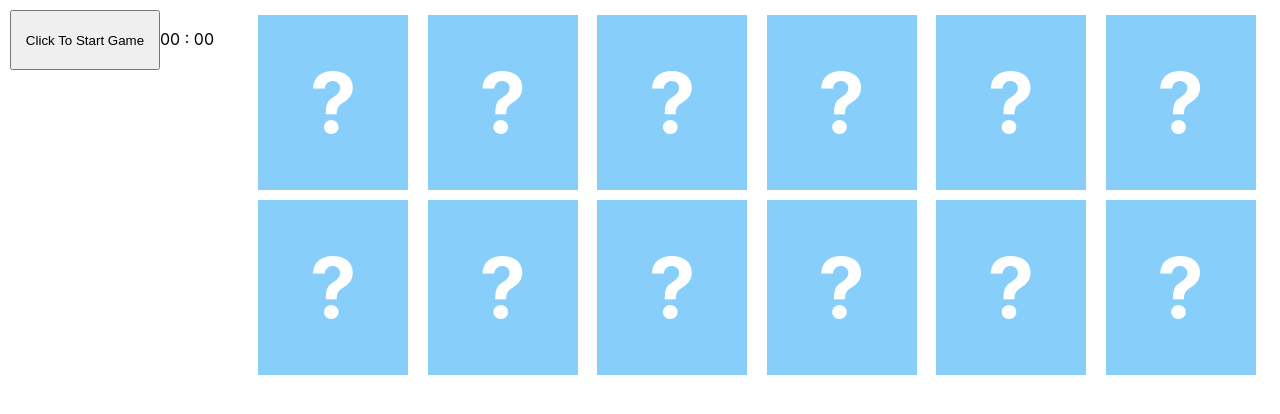
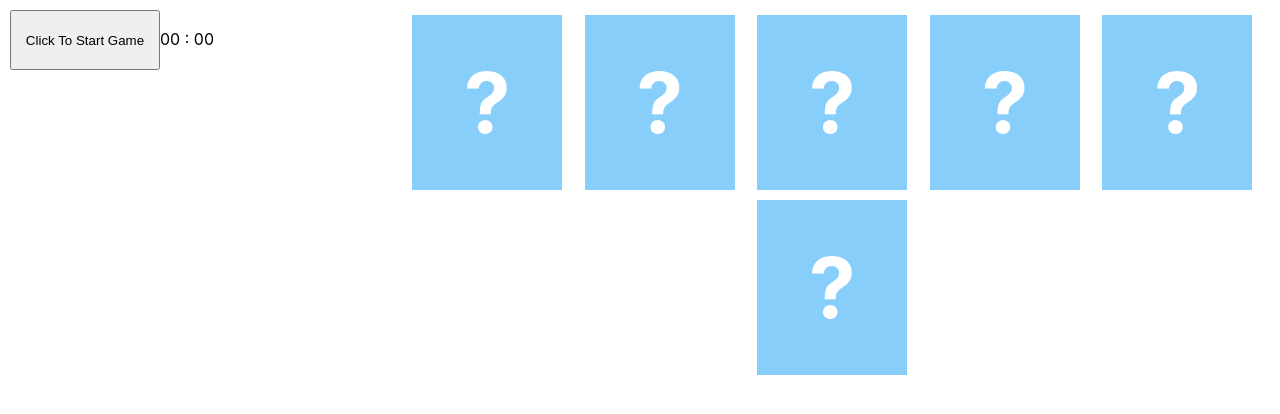
Before and after one commit to heyysh/tiny_games, a React (Create React App) app: page / in a window 1280 px wide. Shown: the top 414 px of the page. Built offline with nearby package versions, Linux system fonts and the light colour scheme.

Commit message:
structure refined: set index as parent component and add Playground as sibling with Sidebar

```diff
--- a/src/Games/CardFlip/components/Card.tsx
+++ b/src/Games/CardFlip/components/Card.tsx
@@ -4,17 +4,17 @@ type TCard = {
   idx: number;
   isOpen: boolean;
   isMatch: boolean;
-  avoidAllAction: boolean;
+  pauseInteraction: boolean;
   char: string;
   handleCardClick: (idx: number, char: string) => void;
 }
 
 const Card = (props: TCard) => {
-  const { idx, isOpen, isMatch, avoidAllAction, char, handleCardClick } = props;
+  const { idx, isOpen, isMatch, pauseInteraction, char, handleCardClick } = props;
 
   return (
     <CardStyle.CardContainer isOpen={isOpen} isMatch={isMatch}>
-      <CardStyle.CardBody onClick={() => (!avoidAllAction && !isOpen && !isMatch) && handleCardClick(idx, char)}>
+      <CardStyle.CardBody onClick={() => (!pauseInteraction && !isOpen && !isMatch) && handleCardClick(idx, char)}>
         <CardStyle.CardBack>?</CardStyle.CardBack>
         <CardStyle.CardFront isOpen={isOpen} isMatch={isMatch}>{char}</CardStyle.CardFront>
       </CardStyle.CardBody>
--- /dev/null
+++ b/src/Games/CardFlip/components/Playground.tsx
@@ -0,0 +1,88 @@
+import { useState, useEffect, useRef } from 'react';
+import * as PlaygroundStyle from './PlaygroundStyle';
+import Card from './Card';
+import { getRandomPairCardList } from './helpers';
+
+type TPlaygroundProps = {
+  isPlaying: boolean;
+}
+
+type TCardListState = {
+  char: string;
+  isOpen: boolean;
+  isMatch: boolean;
+}
+
+export default function Playground(props: TPlaygroundProps): JSX.Element {
+  const { isPlaying } = props;
+  const pairNum = 3;
+  const [cardList, setCardList] = useState<TCardListState[]>([]);
+  const openingCard = useRef('');
+  const matchedCardCount = useRef(0);
+  const [pauseInteraction, setPauseInteraction] = useState<boolean>(false);
+
+  const handleCardClick = (idx: number, char: string) => {
+    const isFlipFirstCard = openingCard.current === '';
+    const isMatchFlip = char === openingCard.current;
+    openingCard.current = openingCard.current ? '' : char;
+
+    handleCardOpen(idx, isMatchFlip);
+    if (isMatchFlip) matchedCardCount.current++;
+    if (!isFlipFirstCard) {
+      setPauseInteraction(true);
+      setTimeout(() => {
+        !isFlipFirstCard && handleCardResult(idx);
+        setPauseInteraction(false);
+      }, 1000);
+    }
+  }
+
+  const handleCardOpen = (idx: number, isMatchFlip: boolean) => {
+    setCardList((prev) => {
+      return prev.map((prevItem, prevIdx) => {
+        if (idx !== prevIdx) {
+          if (!prevItem.isOpen) return prevItem;
+          return {...prevItem, isOpen: true, isMatch: isMatchFlip};
+        }
+        return {...prevItem, isOpen: true, isMatch: isMatchFlip};
+      });
+    })
+  }
+
+  const handleCardResult = (idx: number) => {
+    setCardList((prev) => {
+      return prev.map((prevItem, prevIdx) => {
+        if (idx !== prevIdx) {
+          if (!prevItem.isOpen) return prevItem;
+          return {...prevItem, isOpen: false};
+        }
+        return {...prevItem, isOpen: false};
+      });
+    })
+  }
+
+  useEffect(() => {
+    const initCardList = getRandomPairCardList(pairNum).map((itm) => ({
+      char: itm,
+      isOpen: false,
+      isMatch: false
+    }));
+    setCardList(initCardList);
+  }, []);
+
+  return (
+    <PlaygroundStyle.Playground>
+      {cardList.map((card, idx) =>
+        <Card
+          key={`${card.char}_${idx}`}
+          idx={idx}
+          isOpen={card.isOpen}
+          isMatch={card.isMatch}
+          pauseInteraction={!isPlaying || pauseInteraction}
+          char={card.char}
+          handleCardClick={handleCardClick}
+        />
+      )}
+    </PlaygroundStyle.Playground>
+  );
+}
--- /dev/null
+++ b/src/Games/CardFlip/components/PlaygroundStyle.tsx
@@ -0,0 +1,9 @@
+import styled from 'styled-components';
+
+const Playground = styled.div`
+  margin: 10px;
+  display: flex;
+  justify-content: space-evenly;
+  flex-wrap: wrap;
+`
+export { Playground };
--- a/src/Games/CardFlip/components/Sidebar.tsx
+++ b/src/Games/CardFlip/components/Sidebar.tsx
@@ -4,24 +4,22 @@ import Timer from './Timer';
 import { timerFormatter } from './helpers';
 
 type TSidebarProps = {
-  setAvoidAllAction: (avoidAllAction: boolean) => void;
+  isPlaying: boolean;
+  setIsPlaying: (isPlaying: boolean) => void;
 }
 
 const Sidebar = (props: TSidebarProps) => {
-  const { setAvoidAllAction } = props;
-  const [isPlaying, setIsPlaying] = useState<boolean>(false);
-  const [isInterrupt, setIsInterrupt] = useState<boolean>(false);
+  const { isPlaying, setIsPlaying } = props;
+  // const [isPlaying, setIsPlaying] = useState<boolean>(false);
   const [lastTimeConsuming, setLastTimeConsuming] = useState<number>(0);
 
   const handleStartPlaying = () => {
-    setAvoidAllAction(false);
     setIsPlaying(true);
   }
 
   const handleTimerResult = (timeConsuming: number, isReachTimeLimit: boolean) => {
     setLastTimeConsuming(timeConsuming);
     setIsPlaying(false);
-    setIsInterrupt(false);
   }
 
   return (
@@ -30,7 +28,7 @@ const Sidebar = (props: TSidebarProps) => {
         Click To Start Game
       </SidebarStyle.StartButton>
       {isPlaying
-        ? <Timer timeLimit={180} isInterrupt={isInterrupt} cb={handleTimerResult} />
+        ? <Timer timeLimit={10} isInterrupt={false} cb={handleTimerResult} />
         : timerFormatter(lastTimeConsuming)
       }
     </SidebarStyle.Main>
--- a/src/Games/CardFlip/components/helpers.ts
+++ b/src/Games/CardFlip/components/helpers.ts
@@ -1,3 +1,30 @@
+export const getRandomPairCardList = (pairNum: number): string[] => {
+  if (pairNum > 26) return [];
+  const randomCards = getRandomPairCards(pairNum);
+  const shuffledRandomCards = arrayShuffle(randomCards);
+  return shuffledRandomCards;
+}
+
+const getRandomPairCards = (pairNum: number): string[] => {
+  if (pairNum > 26) return [];
+  let randomCardIndices: number[] = [];
+  for (let i = 0; i < pairNum; i++) {
+    let currIndex = Math.floor(Math.random() * 26);
+    while (randomCardIndices.includes(currIndex)) currIndex = Math.floor(Math.random() * 26);
+    randomCardIndices = [...randomCardIndices, currIndex, currIndex];
+  }
+  return randomCardIndices.map(item => String.fromCharCode(item + 65));
+}
+
+const arrayShuffle = <T>(arr: T[]): T[] => {
+  let i = arr.length;
+  while (--i) {
+      let j = Math.floor(Math.random() * (i + 1));
+      [arr[j], arr[i]] = [arr[i], arr[j]];
+  }
+  return arr;
+}
+
 export const timerFormatter = (seconds: number): string => {
   const minute = Math.floor(seconds / 60);
   const second = seconds % 60;
--- a/src/Games/CardFlip/helpers.ts
+++ /dev/null
@@ -1,28 +0,0 @@
-const getRandomPairCardList = (pairNum: number): string[] => {
-  if (pairNum > 26) return [];
-  const randomCards = getRandomPairCards(pairNum);
-  const shuffledRandomCards = arrayShuffle(randomCards);
-  return shuffledRandomCards;
-}
-
-const getRandomPairCards = (pairNum: number): string[] => {
-  if (pairNum > 26) return [];
-  let randomCardIndices: number[] = [];
-  for (let i = 0; i < pairNum; i++) {
-    let currIndex = Math.floor(Math.random() * 26);
-    while (randomCardIndices.includes(currIndex)) currIndex = Math.floor(Math.random() * 26);
-    randomCardIndices = [...randomCardIndices, currIndex, currIndex];
-  }
-  return randomCardIndices.map(item => String.fromCharCode(item + 65));
-}
-
-const arrayShuffle = <T>(arr: T[]): T[] => {
-  let i = arr.length;
-  while (--i) {
-      let j = Math.floor(Math.random() * (i + 1));
-      [arr[j], arr[i]] = [arr[i], arr[j]];
-  }
-  return arr;
-}
-
-export { getRandomPairCardList };
--- a/src/Games/CardFlip/index.tsx
+++ b/src/Games/CardFlip/index.tsx
@@ -1,86 +1,19 @@
-import { useState, useEffect, useRef } from 'react';
+import { useState } from 'react';
 import * as CardFlipStyle from './style';
-import Card from './components/Card';
+import Playground from './components/Playground';
 import Sidebar from './components/Sidebar';
-import { getRandomPairCardList } from './helpers';
 
-type TCardListState = {
-  char: string;
-  isOpen: boolean;
-  isMatch: boolean;
-}
 
 export default function CardFlip(): JSX.Element {
-  const pairNum = 6;
-  const [cardList, setCardList] = useState<TCardListState[]>([]);
-  const openingCard = useRef('');
-  const [avoidAllAction, setAvoidAllAction] = useState<boolean>(true);
-
-  const handleCardClick = (idx: number, char: string) => {
-    const isFlipFirstCard = openingCard.current === '';
-    const isMatchFlip = char === openingCard.current;
-    openingCard.current = openingCard.current ? '' : char;
-
-    handleCardOpen(idx, isMatchFlip);
-
-    if (!isFlipFirstCard) {
-      setAvoidAllAction(true);
-      setTimeout(() => {
-        !isFlipFirstCard && handleCardResult(idx);
-        setAvoidAllAction(false);
-      }, 1000);
-    }
-  }
-
-  const handleCardOpen = (idx: number, isMatchFlip: boolean) => {
-    setCardList((prev) => {
-      return prev.map((prevItem, prevIdx) => {
-        if (idx !== prevIdx) {
-          if (!prevItem.isOpen) return prevItem;
-          return {...prevItem, isOpen: true, isMatch: isMatchFlip};
-        }
-        return {...prevItem, isOpen: true, isMatch: isMatchFlip};
-      });
-    })
-  }
-
-  const handleCardResult = (idx: number) => {
-    setCardList((prev) => {
-      return prev.map((prevItem, prevIdx) => {
-        if (idx !== prevIdx) {
-          if (!prevItem.isOpen) return prevItem;
-          return {...prevItem, isOpen: false};
-        }
-        return {...prevItem, isOpen: false};
-      });
-    })
-  }
-
-  useEffect(() => {
-    const initCardList = getRandomPairCardList(pairNum).map((itm) => ({
-      char: itm,
-      isOpen: false,
-      isMatch: false
-    }));
-    setCardList(initCardList);
-  }, []);
+  const [isPlaying, setIsPlaying] = useState<boolean>(false);
 
   return (
     <CardFlipStyle.Main>
-      <Sidebar setAvoidAllAction={setAvoidAllAction} />
-      <CardFlipStyle.Playground>
-        {cardList.map((card, idx) =>
-          <Card
-            key={`${card.char}_${idx}`}
-            idx={idx}
-            isOpen={card.isOpen}
-            isMatch={card.isMatch}
-            avoidAllAction={avoidAllAction}
-            char={card.char}
-            handleCardClick={handleCardClick}
-          />
-        )}
-      </CardFlipStyle.Playground>
+      <Sidebar
+        isPlaying={isPlaying}
+        setIsPlaying={setIsPlaying}
+      />
+      <Playground isPlaying={isPlaying} />
     </CardFlipStyle.Main>
   );
 }
--- a/src/Games/CardFlip/style.tsx
+++ b/src/Games/CardFlip/style.tsx
@@ -4,12 +4,4 @@ const Main = styled.div`
   display: flex;
 `
 
-const Playground = styled.div`
-  margin: 10px;
-  display: flex;
-  justify-content: space-evenly;
-  flex-wrap: wrap;
-`
-
-
-export { Main, Playground };
+export { Main };
```
